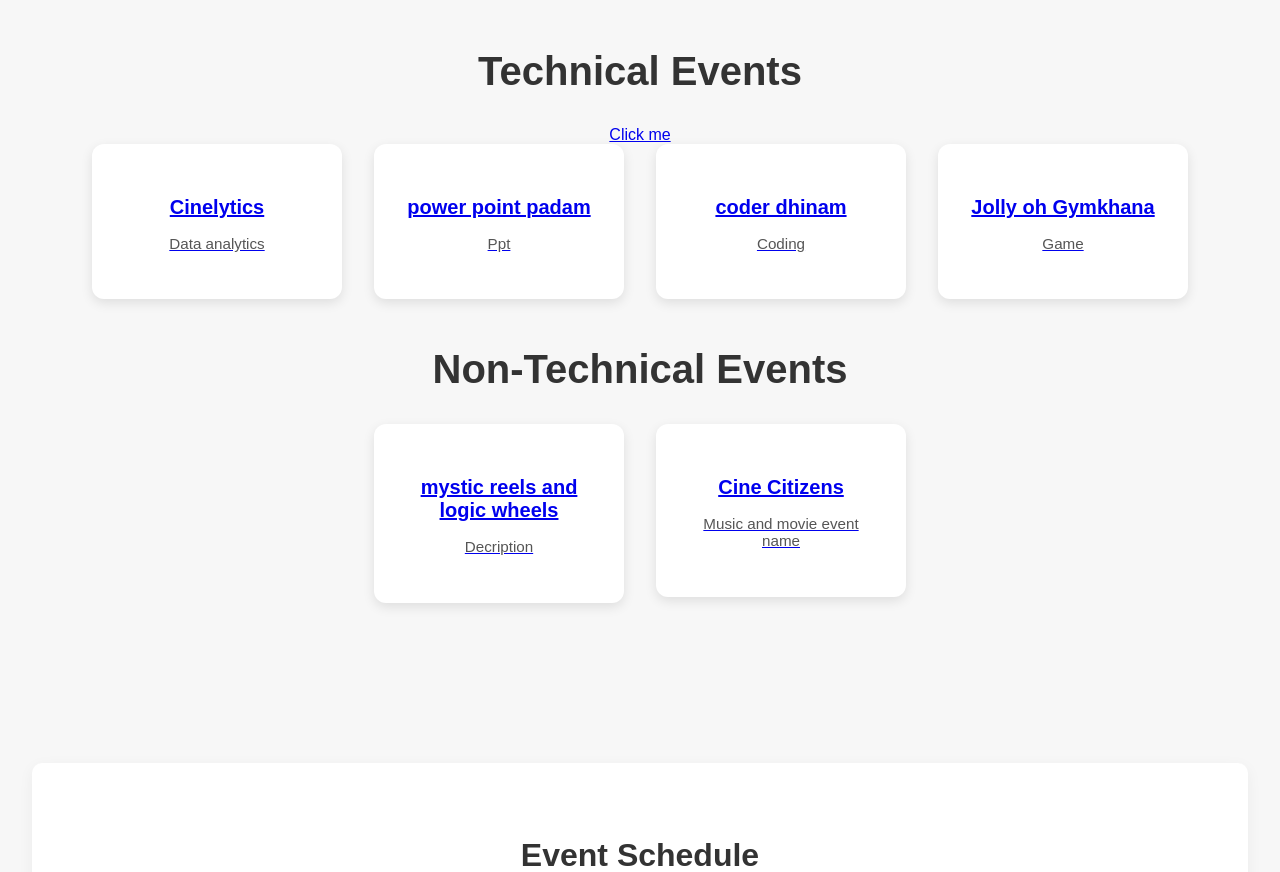
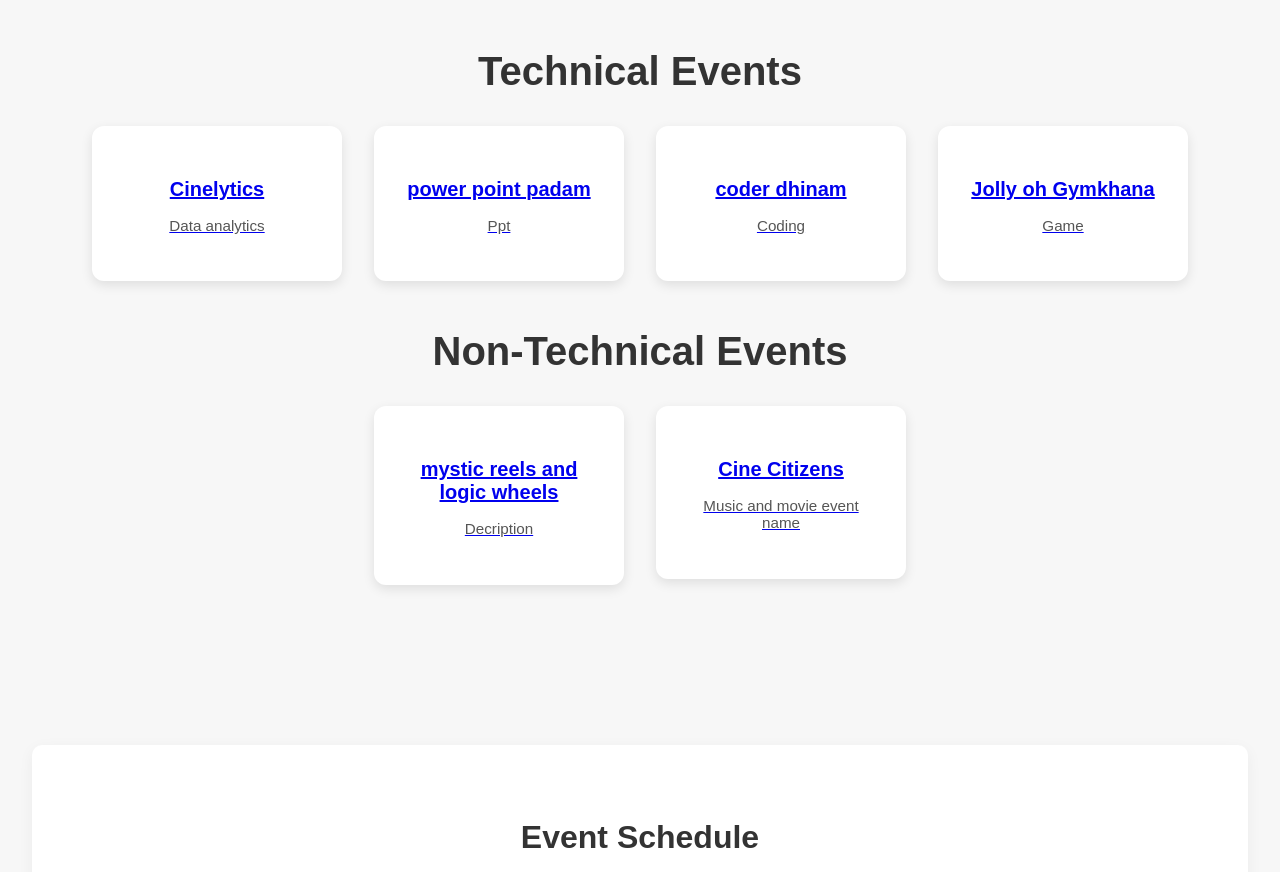
Before and after one commit to Sforsuraj/futura25, a React (Vite) app: page / in a window 1280 px wide. Shown: the part 880-1752 px from the top of the page. Built offline with nearby package versions, Linux system fonts and the light colour scheme.

Commit message:
update to main

```diff
--- a/src/pages/Home.tsx
+++ b/src/pages/Home.tsx
@@ -71,7 +71,6 @@ const Home: React.FC = () => {
       {/* Events */}
       <section id="events" className="events-container">
         <h2>Technical Events</h2>
-        <Link to={`/registersheet`}>Click me</Link>
         <div className="cards">
           {technicalEvents.map((event) => (
             <Link key={event.id} to={`/event/${event.id}`}>
```
